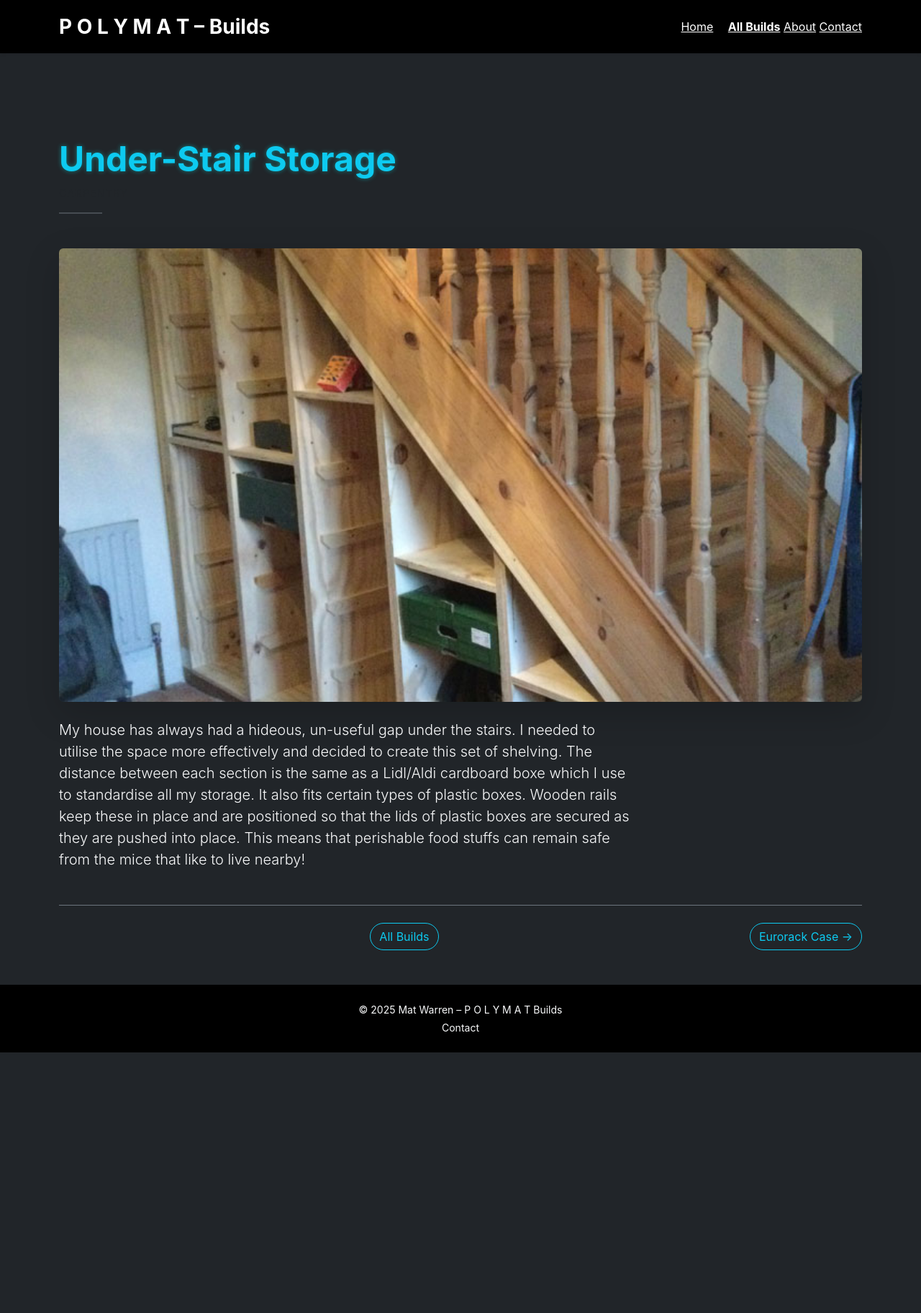
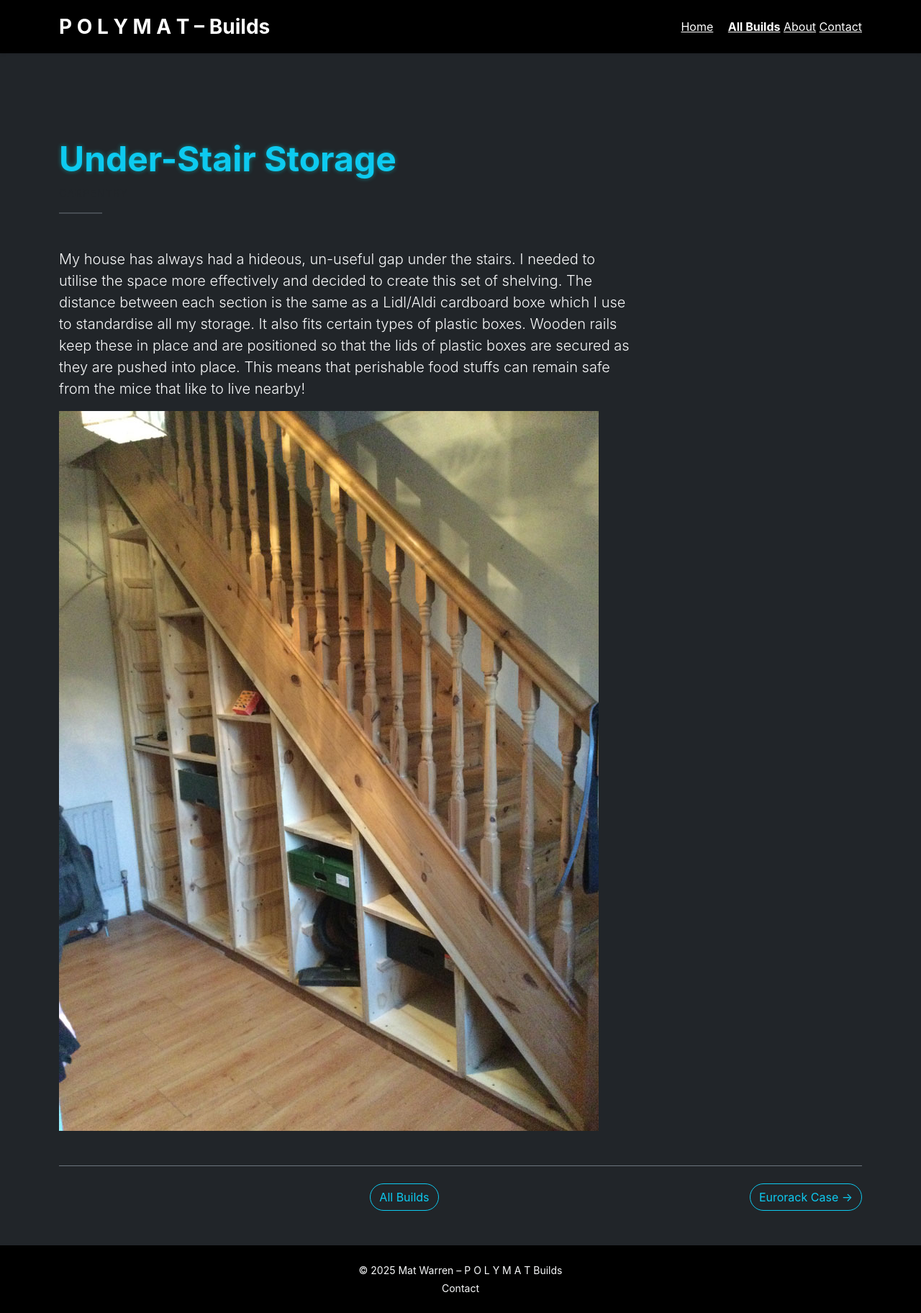
Before and after one commit to astro-mat/polymatBuilds, a Jekyll site: the page built from _builds/Under-Stair-Storage.md, in a window 1280 px wide. Shown: the whole page at 72% size. Built offline with Jekyll 4.4.1, drawn with Linux system fonts in a browser that asks for light colours; before the commit the page ends 1462 px from its top, so only the background shows below that.

Commit message:
Change to build page

```diff
--- a/_builds/Under-Stair-Storage.md
+++ b/_builds/Under-Stair-Storage.md
@@ -7,3 +7,5 @@ description: "Under-Stair storage solution"
 category: "Carpentry"
 ---
 My house has always had a hideous, un-useful gap under the stairs. I needed to utilise the space more effectively and decided to create this set of shelving. The distance between each section is the same as a Lidl/Aldi cardboard boxe which I use to standardise all my storage. It also fits certain types of plastic boxes. Wooden rails keep these in place and are positioned so that the lids of plastic boxes are secured as they are pushed into place. This means that perishable food stuffs can remain safe from the mice that like to live nearby!
+
+![Under-Stair Storage]({{ "/assets/images/UnderstairStorage/UnderstairStorage.jpg" | relative_url }})
--- a/_layouts/build.html
+++ b/_layouts/build.html
@@ -14,14 +14,14 @@ layout: default
   </header>
 
   <!-- Featured Image -->
-  {% if page.image %}
+  <!-- {% if page.image %}
     <div class="mb-4">
       <img src="{{ page.image | relative_url }}" class="img-fluid rounded shadow-lg w-100" alt="{{ page.title }}">
       {% if page.image_caption %}
         <p class="text-muted mt-2 small fst-italic">{{ page.image_caption }}</p>
       {% endif %}
     </div>
-  {% endif %}
+  {% endif %} -->
 
   <!-- Optional Gallery -->
   {% if page.gallery %}
```
